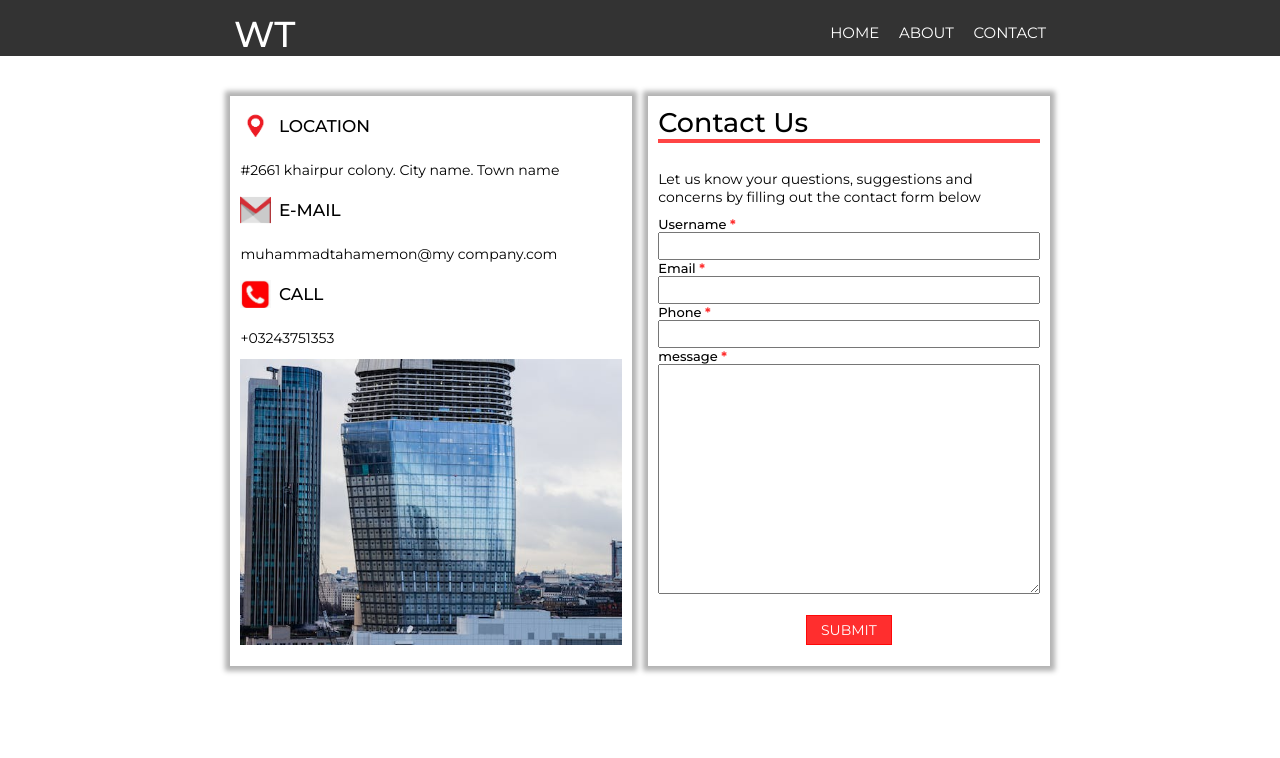
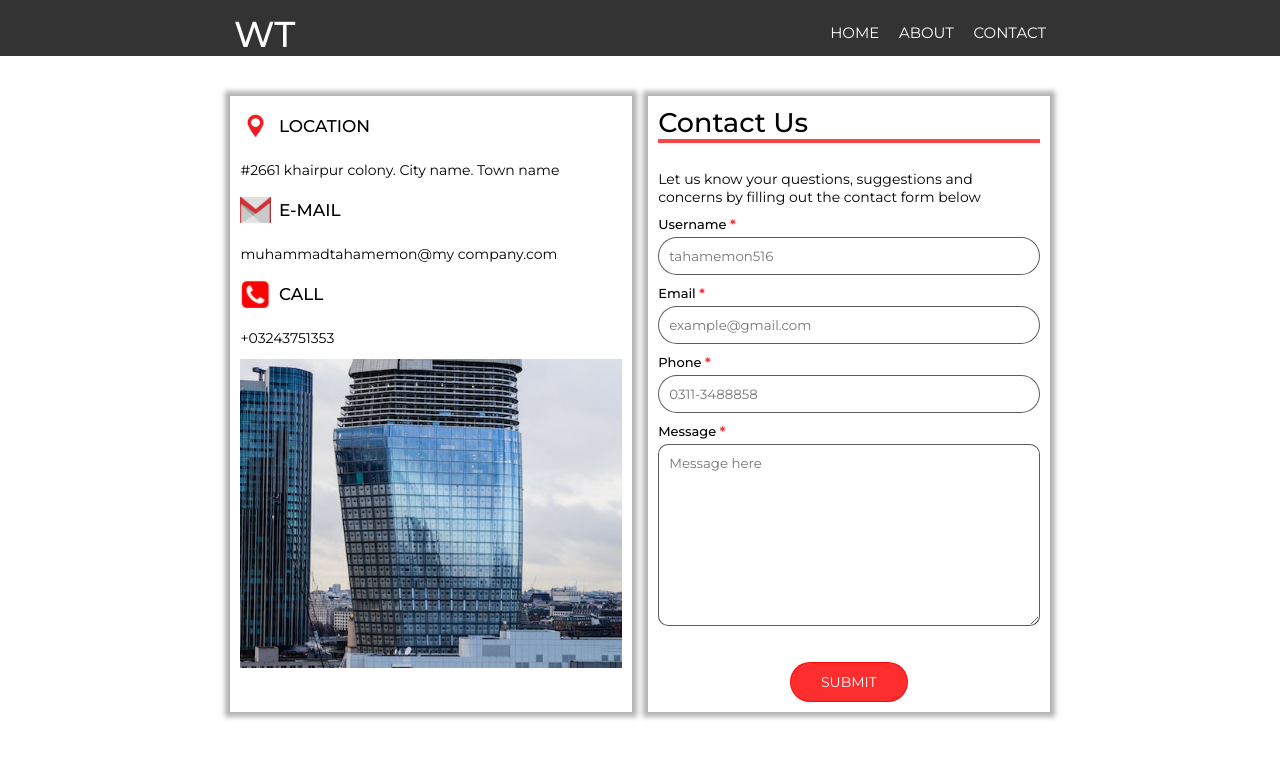
Before and after one commit to tahamemon516/travel_world, a plain HTML site: page contact.html in a window 1280 px wide. Drawn offline with Linux system fonts and the light colour scheme.

Commit message:
review code.

```diff
--- a/contact.html
+++ b/contact.html
@@ -59,19 +59,26 @@
               <p class="contact-para">Let us know your questions, suggestions and concerns by filling out the contact form below</p>
               <form>
                   <label for="Username">Username <span class="star" >*</span></label><br>
-                  <input type="text" id="Username" name="Username"required class="form">
+                  <input type="text" id="Username" name="Username"required class="form" placeholder="tahamemon516">
                    <br>
 
                   <label for="email">Email <span class="star" >*</span></label><br>
-                  <input type="email" id="email" name="email" required class="form">
+                  <input
+                    type="email"
+                    id="email"
+                    name="email"
+                    required
+                    class="form"
+                    placeholder="example@gmail.com"
+                    >
                    <br>
 
                   <label for="Phone">Phone <span class="star" >*</span></label><br>
-                  <input type="text" id="Phone" name="Phone"required class="form">
+                  <input type="text" id="Phone" name="Phone"required class="form" placeholder="0311-3488858">
                    <br>
 
-                  <label for="message">message <span class="star" >*</span></label><br>
-                  <textarea name="" id="message" cols="30" rows="10" class="text-box"></textarea>
+                  <label for="message">Message <span class="star" >*</span></label><br>
+                  <textarea name="" id="message" cols="30" rows="10" class="text-box" placeholder="Message here"></textarea>
                   <br><br>
 
                   <div class="submit-btn">
--- a/css/style.css
+++ b/css/style.css
@@ -380,7 +380,7 @@ li{
 
 .contact-12{
     width: 100%;
-    height: 92%;
+    /* height: 92%; */
     /* border: 2px solid green; */
     display: flex;
     justify-content: center;
@@ -388,7 +388,7 @@ li{
 
 .contact-main-box{
     max-width: 64%;
-    height: 57rem;
+    /* height: 57rem; */
     display: flex;
     justify-content: space-between;
     margin-top: 4rem;
@@ -396,7 +396,7 @@ li{
 
 .contact-box{
     width: 49%;
-    height: 100%;
+    /* height: 100%; */
     padding: 1em;
     background-color: white;
     box-shadow: 0px 0px 5px 5px rgba(0, 0, 0, 0.3 );
@@ -422,7 +422,16 @@ li{
 
 .form{
     width: 100%;
-    height: 2.8rem;
+    padding: 1rem;
+    margin-bottom: 10px;
+    margin-top: 5px;
+    border-radius: 30px;
+    border: 1px solid rgba(59, 55, 55, 0.818);
+}
+
+.form:focus {
+    border: 2px solid rgba(255, 0, 0, 0.818);
+    outline: none;
 }
 
 label{
@@ -432,8 +441,18 @@ label{
 
 .text-box{
     width: 100%;
-    height: 23rem;
+    /* height: 23rem; */
+    padding: 1rem;
+    /* margin-bottom: 10px; */
+    margin-top: 5px;
+    border-radius: 10px;
+    border: 1px solid rgba(59, 55, 55, 0.818);
 
+}
+
+.text-box:focus {
+    border: 2px solid rgba(255, 0, 0, 0.818);
+    outline: none;
 }
 
 .contact-btn{
@@ -441,17 +460,26 @@ label{
     background-color: rgba(255, 0, 0, 0.818);
     color: white;
     font-size: 1.4rem;
-    padding: 0.5rem 1.4rem;
+    border-radius: 20px;
+    padding: 1rem 3rem;
+    cursor: pointer;
+}
 
+.contact-btn:hover{
+    background-color: white;
+    color: rgba(255, 0, 0, 0.818);
+    border: 2px solid rgba(255, 0, 0, 0.818);
+    font-weight: bolder;
 }
 
 .submit-btn{
+    height: 60px;
+    /* background-color: aqua; */
     width: 100%;
     display: flex;
     justify-content: center;
-    align-items: center;
-    margin-top: 0.5em;
-
+    align-items: end;
+    /* margin-top: 0.2em; */
 }
 
 .logo-container{
@@ -662,7 +690,7 @@ label{
         display: flex;
         flex-direction: column;
         height: auto;
-        /* margin-bottom: 5rem; */
+        /* margin-bottom: 50px; */
     }
 
     .contact-box{
```
